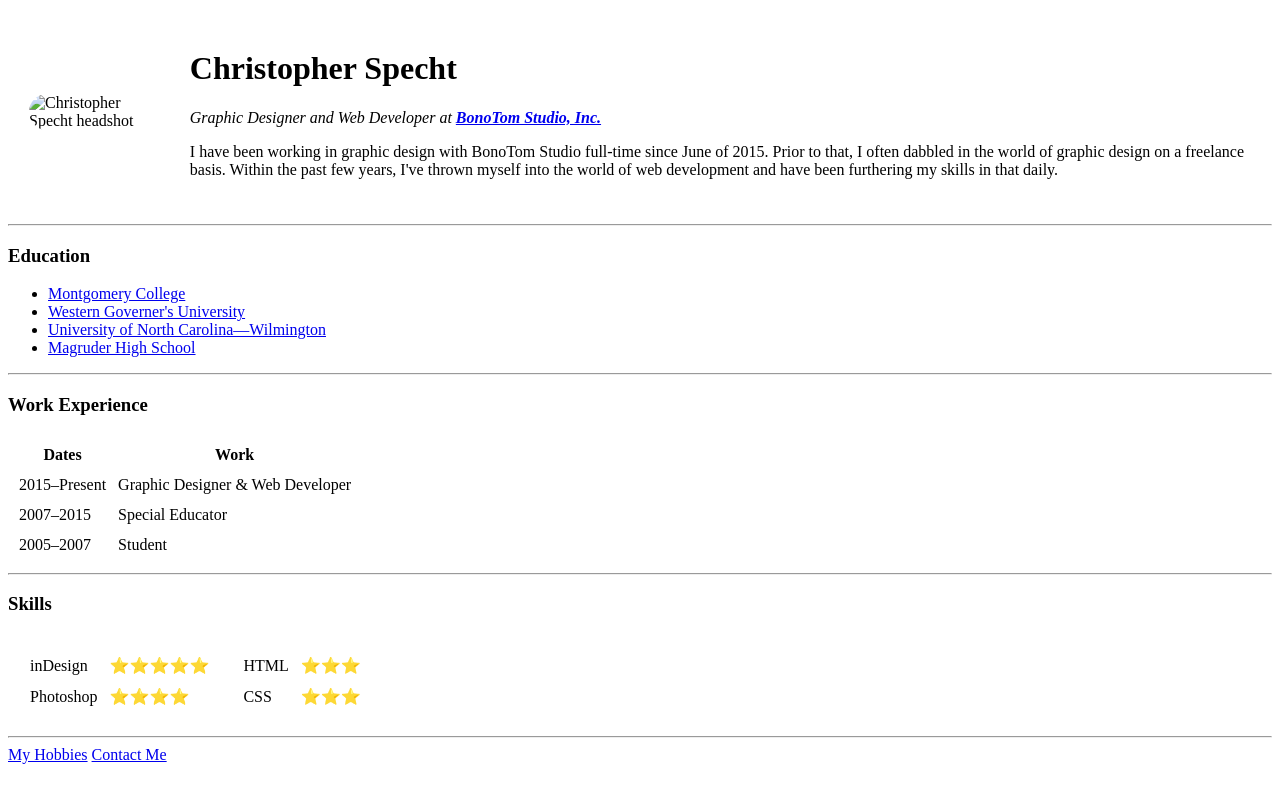
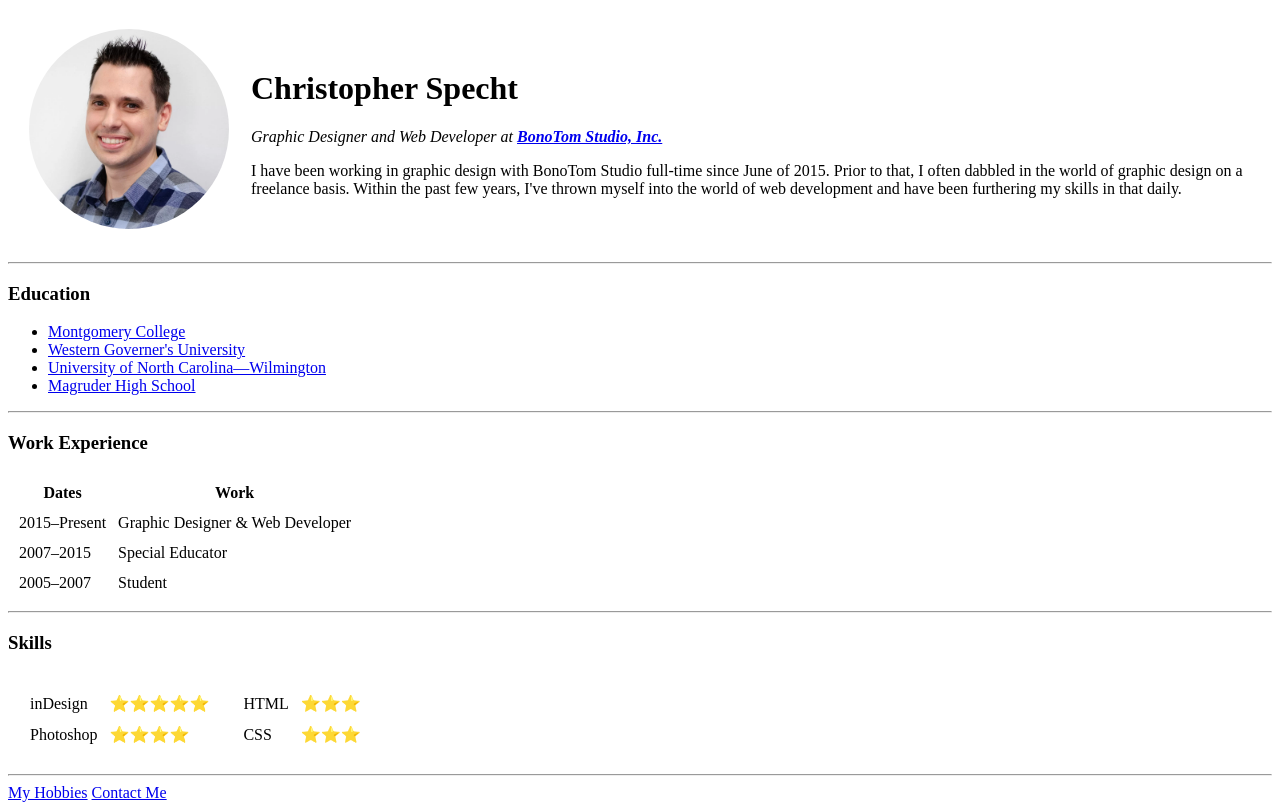
Before and after one commit to ctspecht12/cv, a plain HTML site: page index.html in a window 1280 px wide. Drawn offline with Linux system fonts and the light colour scheme.

Commit message:
Add files via upload

```diff
--- a/index.html
+++ b/index.html
@@ -9,7 +9,7 @@
       <tr>
         <td>
           <img
-            src="img/Chris.webp"
+            src="images/Chris.webp"
             height="200px"
             width="200px"
             style="border-radius: 500px"
```
Also changed, not shown: images/Chris.webp (added).
